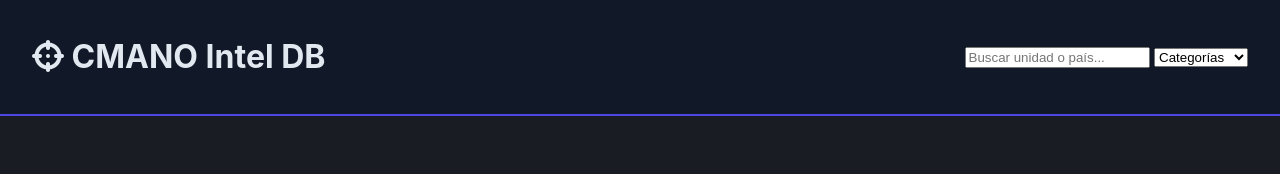
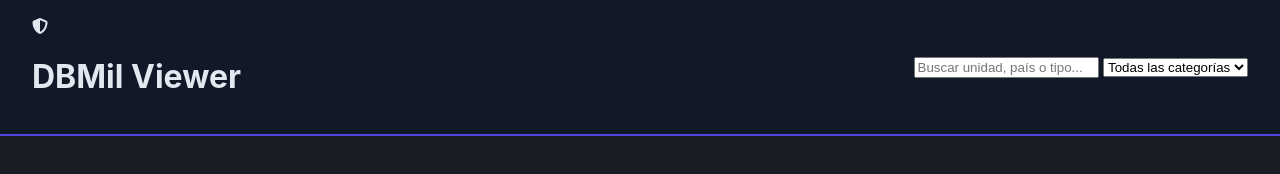
Before and after one commit to vonpilzen/MAMO, a plain HTML site: page index.html in a window 1280 px wide. Drawn offline with Linux system fonts and the light colour scheme; no server answers.

Commit message:
Update HTML structure and metadata for DBMil Viewer

```diff
--- a/index.html
+++ b/index.html
@@ -2,31 +2,40 @@
 <html lang="es">
 <head>
     <meta charset="UTF-8">
-    <title>CMANO Intel Database</title>
+    <meta name="viewport" content="width=device-width, initial-scale=1.0">
+    <title>Intel Center - DBMil Viewer</title>
     <link rel="stylesheet" href="style.css">
-    <link rel="stylesheet" href="https://cdnjs.cloudflare.com/ajax/libs/font-awesome/6.0.0/css/all.min.css">
+    <link rel="stylesheet" href="https://cdnjs.cloudflare.com/ajax/libs/font-awesome/6.4.0/css/all.min.css">
 </head>
 <body>
     <header>
-        <h1><i class="fas fa-crosshairs"></i> CMANO Intel DB</h1>
-        <div class="filter-bar">
-            <input type="text" id="search" placeholder="Buscar unidad o país...">
-            <select id="cat-filter">
-                <option value="all">Categorías</option>
+        <div class="logo">
+            <i class="fas fa-shield-halved"></i>
+            <h1>DBMil Viewer</h1>
+        </div>
+        <div class="search-container">
+            <input type="text" id="main-search" placeholder="Buscar unidad, país o tipo...">
+            <select id="category-filter">
+                <option value="all">Todas las categorías</option>
                 <option value="Aviation">Aviación</option>
                 <option value="Surface">Buques</option>
                 <option value="Subsurface">Submarinos</option>
-                <option value="Land">Tierra</option>
+                <option value="Land">Tierra / SAM</option>
             </select>
         </div>
     </header>
 
-    <div id="grid" class="unit-grid"></div>
+    <main>
+        <div id="results-grid" class="grid"></div>
+        <div class="load-more-container">
+            <button id="load-more" class="btn-primary" style="display: none;">Cargar más unidades</button>
+        </div>
+    </main>
 
     <div id="modal" class="modal">
         <div class="modal-content">
             <span class="close-btn">&times;</span>
-            <div id="modal-details"></div>
+            <div id="modal-body"></div>
         </div>
     </div>
 
```
